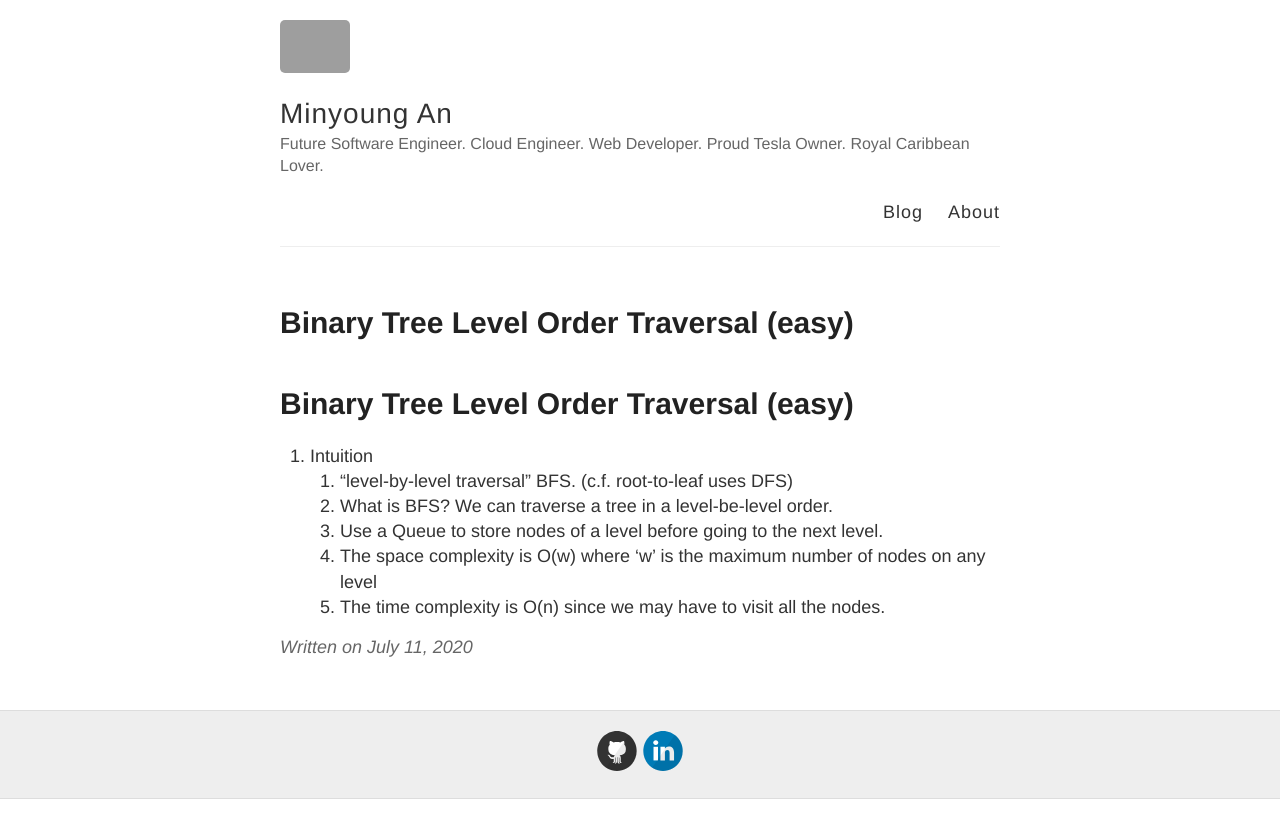
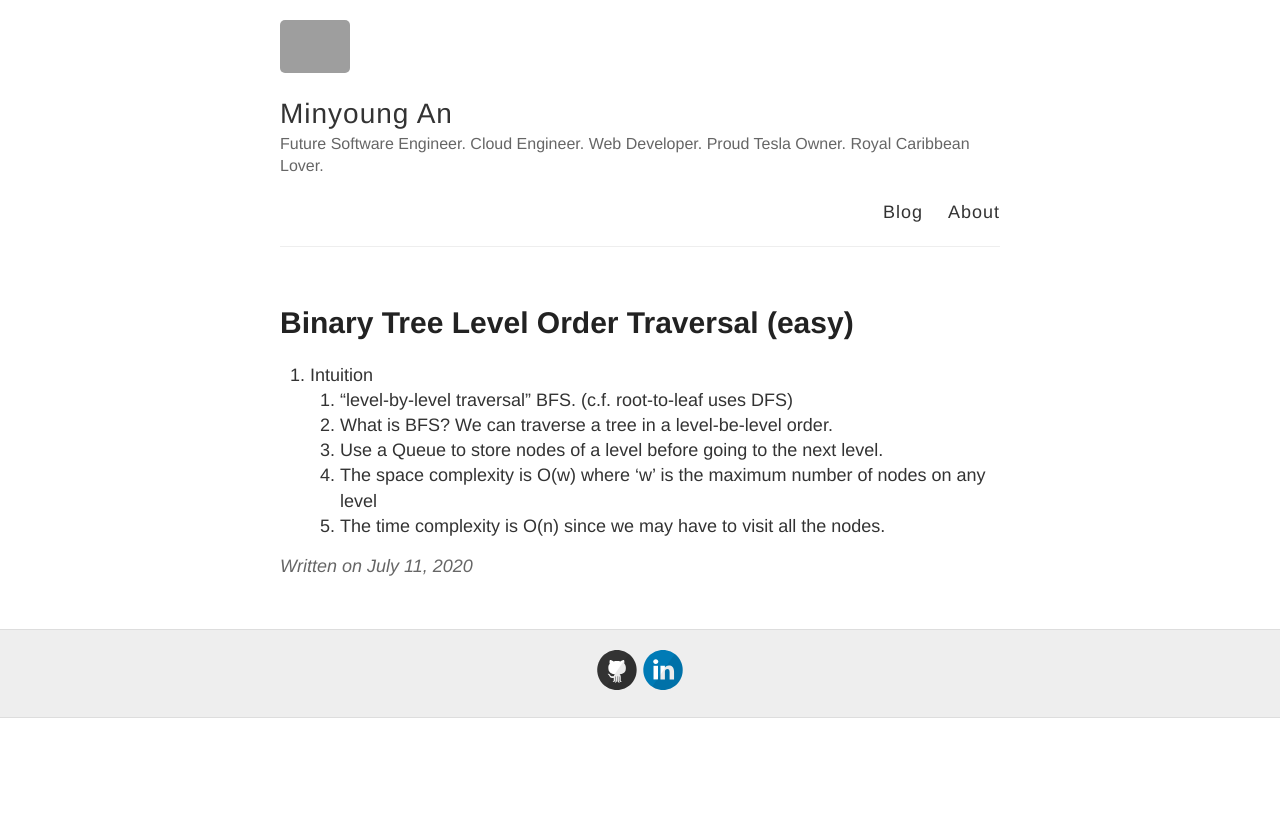
Before and after one commit to minyoungan/minyoung.github.io, a Jekyll site: the page built from _posts/2020-07-11-Binary-Tree-Level-Order-Traversal.md, in a window 1280 px wide. Shown: the top 838 px of the page. Built offline with Jekyll 4.4.1, drawn with Linux system fonts in a browser that asks for light colours; grey boxes are pictures that could not be loaded.

Commit message:
Update 2020-07-11-Binary-Tree-Level-Order-Traversal.md

```diff
--- a/_posts/2020-07-11-Binary-Tree-Level-Order-Traversal.md
+++ b/_posts/2020-07-11-Binary-Tree-Level-Order-Traversal.md
@@ -2,9 +2,6 @@
 layout: post
 title:  Binary Tree Level Order Traversal (easy)
 ---
-
-# Binary Tree Level Order Traversal (easy)
-
 1.  Intuition
     1.  "level-by-level traversal" BFS. (c.f. root-to-leaf uses DFS)
     2.  What is BFS? We can traverse a tree in a level-be-level order.
```
